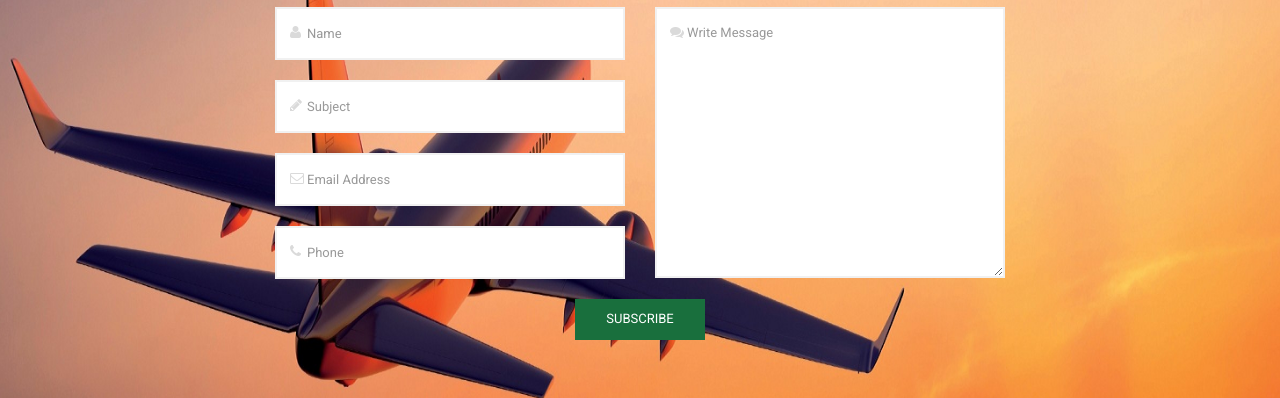
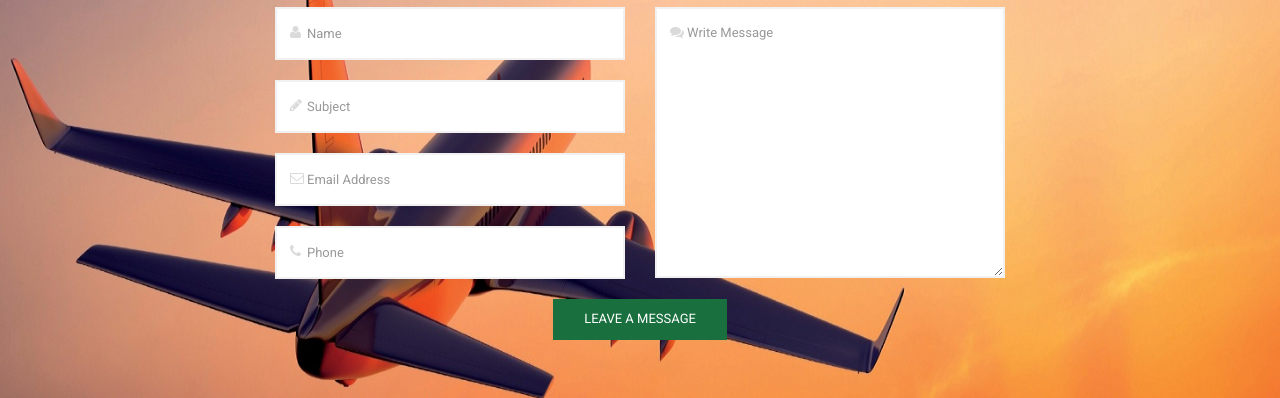
Before and after one commit to habibullahsajid/ComingSoon_Template_SaqatTravels, a plain HTML site: page index.html in a window 1280 px wide. Shown: the part 127-525 px from the top of the page. Drawn offline with nearby package versions, Linux system fonts and the light colour scheme.

Commit message:
Button text change Leave A Message

```diff
--- a/index.html
+++ b/index.html
@@ -77,7 +77,7 @@
                 </div><!-- /.col-md-6 -->
             </div><!-- /.row-->
             <div class="form-group">
-                <button type="submit" id="submit" name="submit" class="btn btn-primary">Subscribe</button>
+                <button type="submit" id="submit" name="submit" class="btn btn-primary">Leave A Message</button>
             </div>
             <div class="form-group">
                 <div id="message" class="col-sm-10 col-sm-offset-1"></div>
```
